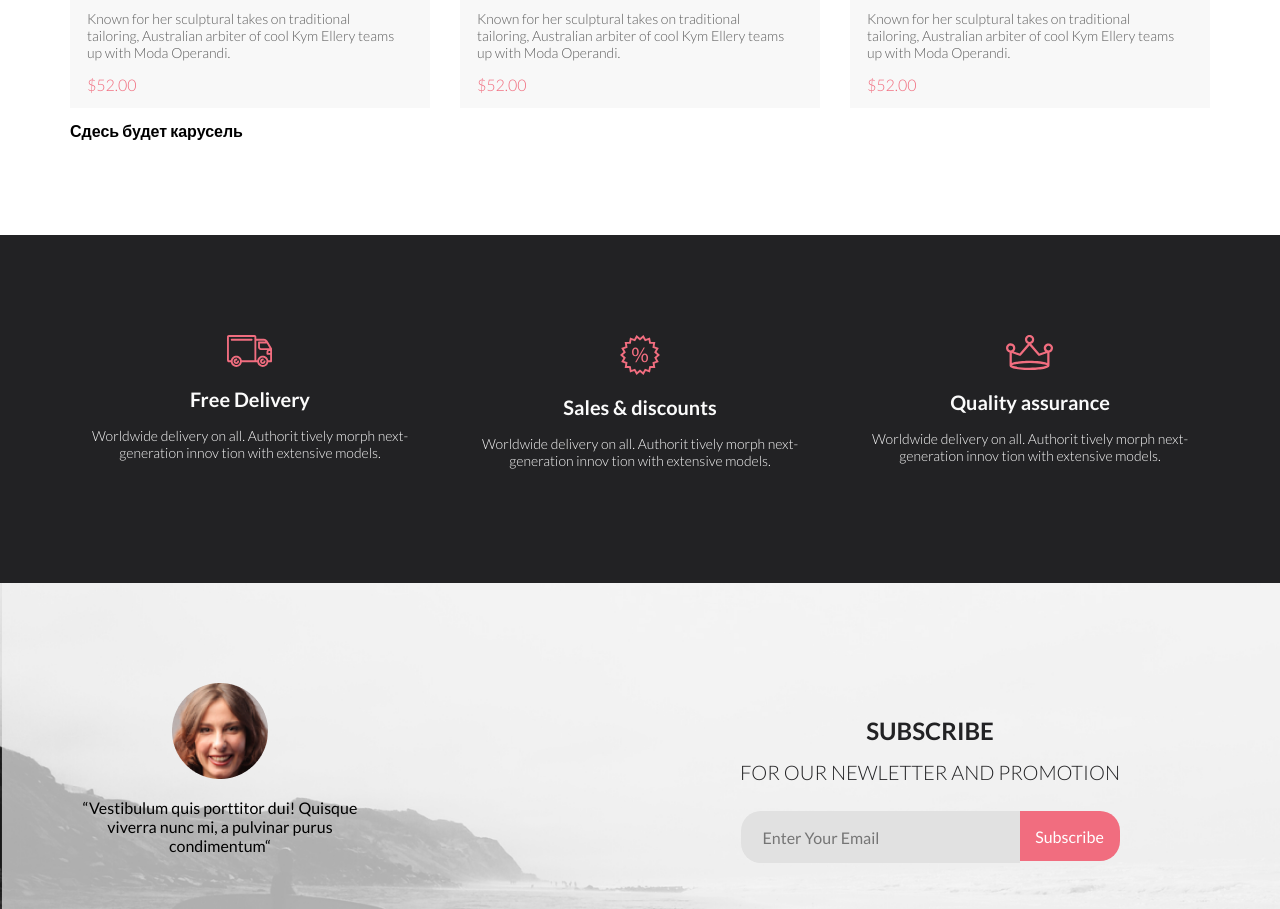
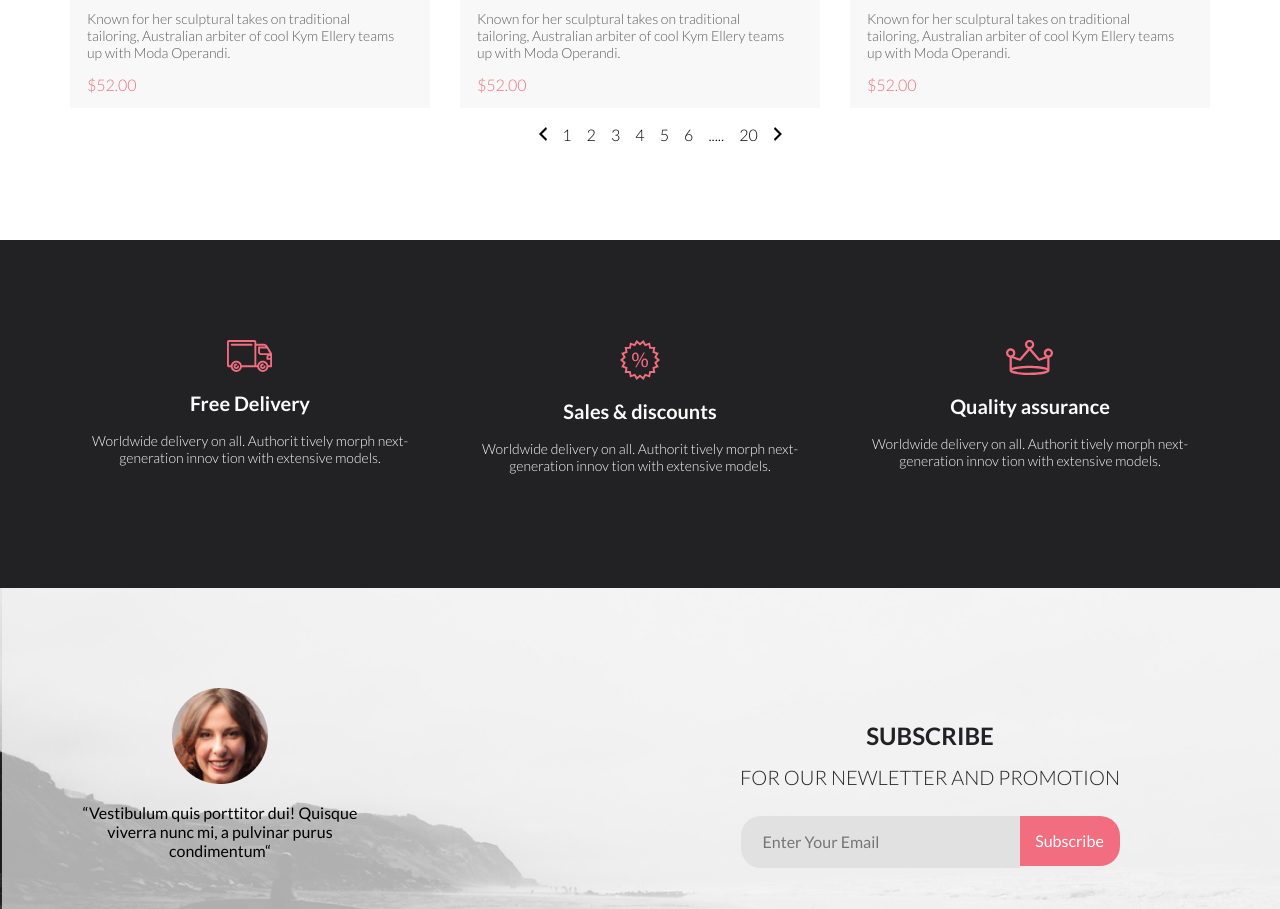
Before and after one commit to andreiPavlishin/First_development, a plain HTML site: page catalog.html in a window 1280 px wide. Shown: the part 2000-2909 px from the top of the page. Drawn offline with Linux system fonts and the light colour scheme.

Commit message:
editing_catalog

```diff
--- a/catalog.html
+++ b/catalog.html
@@ -185,9 +185,32 @@
                     </div>
                 </div>
             </section>
-            <div class="future_2">
-                <h2>Сдесь будет карусель</h2>
-            </div>
+            <nav class="pagination">
+                <ul class="pagination_nav">
+                    <li class="pagination_link">
+                        <button class="pagination_btm">
+                            <svg width="9" height="14" viewBox="0 0 9 14" xmlns="http://www.w3.org/2000/svg">
+                                <path d="M8.99512 2L3.99512 7L8.99512 12L7.99512 14L0.995117 7L7.99512 0L8.99512 2Z" />
+                            </svg>
+                        </button>
+                    </li>
+                    <li class="pagination_link"><button class="pagination_btm">1</button></li>
+                    <li class="pagination_link"><button class="pagination_btm">2</button></li>
+                    <li class="pagination_link"><button class="pagination_btm">3</button></li>
+                    <li class="pagination_link"><button class="pagination_btm">4</button></li>
+                    <li class="pagination_link"><button class="pagination_btm">5</button></li>
+                    <li class="pagination_link"><button class="pagination_btm">6</button></li>
+                    <li class="pagination_link"><button class="pagination_btm">.....</button></li>
+                    <li class="pagination_link"><button class="pagination_btm">20</button></li>
+                    <li class="pagination_link">
+                        <button class="pagination_btm">
+                            <svg width="9" height="14" viewBox="0 0 9 14" xmlns="http://www.w3.org/2000/svg">
+                                <path d="M0.994995 12L5.995 7L0.994995 2L1.995 0L8.995 7L1.995 14L0.994995 12Z" />
+                            </svg>
+                        </button>
+                    </li>
+                </ul>
+            </nav>
         </div>
 
     </main>
--- a/css/main.scss
+++ b/css/main.scss
@@ -44,6 +44,21 @@ a {
     align-items: end;
 }
 
+.basket_number {
+    display: flex;
+    position: absolute;
+    align-items: center;
+    justify-content: center;
+    top: 15px;
+    right: 140px;
+    width: 19px;
+    height: 19px;
+    border-radius: 50%;
+    font-size: 12px;
+    background-color: #F16D7F;
+    color: #fff;
+}
+
 .navi_icon svg {
     fill: #FFFFFF; // fill (аналогия с color) - Назначает цвет для in line svg
 }
@@ -63,7 +78,7 @@ a {
 }
 
 .navi_search_btm {
-    background: transparent; //Делает цвет прозрацным
+    background: transparent; //Делает цвет прозрачным
     // Можно также использовать background: none?
     border: none;
 }
@@ -285,6 +300,32 @@ a {
     color: #FFFFFF;
 }
 
+.pagination {
+    text-align: center;
+}
+
+.pagination_link {
+    display: inline;
+}
+
+.pagination_link svg {
+    fill: #000000;
+}
+
+.pagination_link:hover svg {
+    fill: #F16D7F;
+}
+
+.pagination_btm {
+    font-weight: 300;
+    border: none;
+    background: transparent;
+}
+
+.pagination_btm:hover {
+    color: #F16D7F;
+}
+
 .advantages {
     margin-top: 95px;
     background: #222224;
```
Also changed, not shown: index.html (+1 -1 lines), css/main.css, 1 other file.
